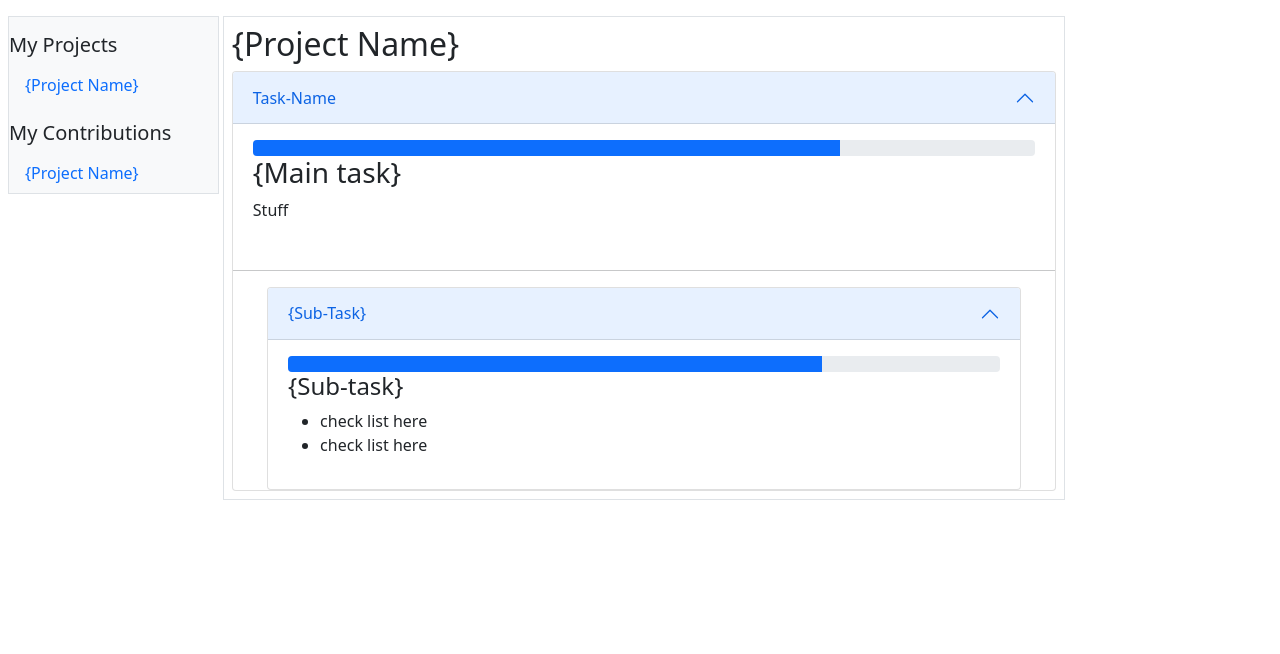
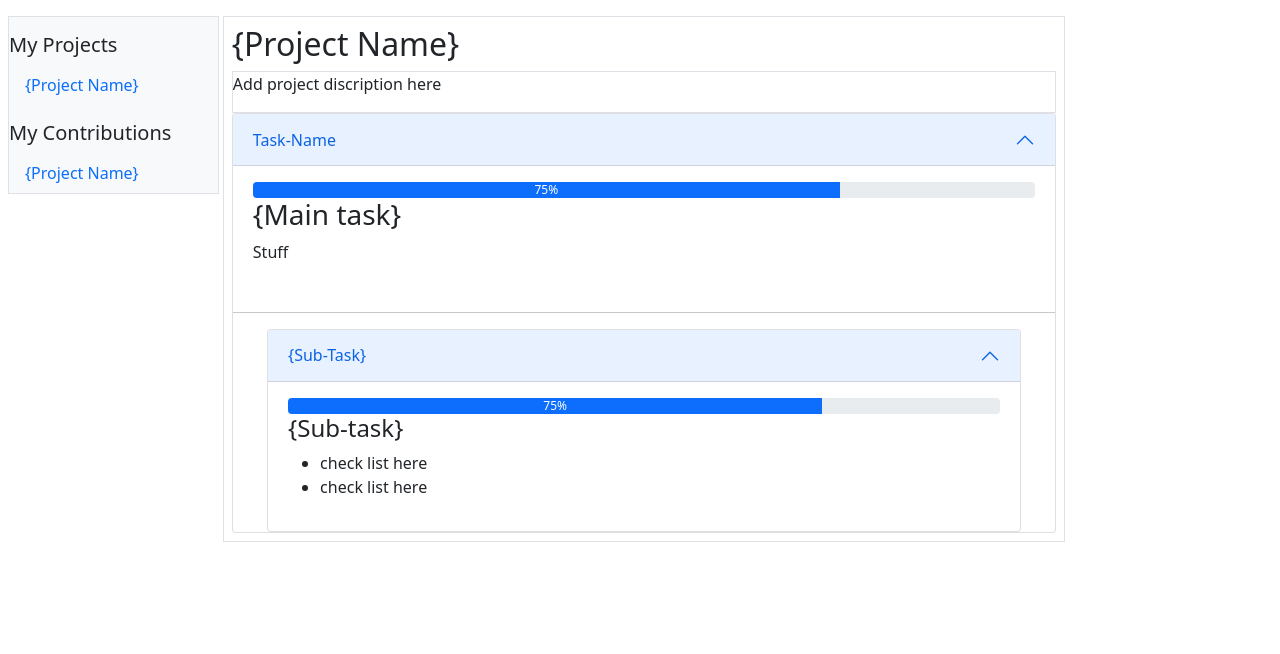
Before and after one commit to bhansen0091/Ticket_Tracker_Project, a Django app: page /ticket/ in a window 1280 px wide. Shown: the part 62-716 px from the top of the page. Run offline with Django 3.2, Linux system fonts and the light colour scheme.

Commit message:
update to dashboard

```diff
--- a/ticket_tracker_proj/ticket_tracker_app/templates/dashboard.html
+++ b/ticket_tracker_proj/ticket_tracker_app/templates/dashboard.html
@@ -101,6 +101,8 @@
     <main class="col-8 d-inline-block border p-2">
         <div class="col">
             <h2>{Project Name}</h2>
+            <div class="col border"><p>Add project discription here</p></div>
+
             {% comment %}
             <!--todo: {% for project in projects %} -->
             {% endcomment %}
@@ -114,7 +116,10 @@
                     <div id="collapseOne" class="accordion-collapse collapse show" aria-labelledby="headingOne" data-bs-parent="#accordion">
                         <div class="accordion-body">
                             <div class="progress">
-                                <div class="progress-bar w-75" role="progressbar" aria-valuenow="75" aria-valuemin="0" aria-valuemax="100"></div>
+                                {%comment%}
+                                <!--todo: add jQury to progress bar so whole page doesnt reload ever time -->
+                                {% endcomment %}
+                                <div class="progress-bar w-75" role="progressbar" aria-valuenow="75" aria-valuemin="0" aria-valuemax="100">75%</div>
                             </div>
                             <h3>{Main task}</h3>
                             {% comment %}
@@ -132,9 +137,6 @@
                             {% endcomment %}
                             <div class="accordion " id="SUBaccordion">
                                 <div class="accordion-item">
-                                    {% comment %}
-                                    <!-- todo: Add sub-progress bar here -->
-                                    {% endcomment %}
                                     <h2 class="accordion-header" id="SUBheadingOne">
                                         <button class="accordion-button " type="button" data-bs-toggle="collapse" data-bs-target="#SUBcollapseOne" aria-expanded="true" aria-controls="SUBcollapseOne">
                                             {Sub-Task}
@@ -143,7 +145,10 @@
                                     <div id="SUBcollapseOne" class="accordion-collapse collapse show" aria-labelledby="SUBheadingOne" data-bs-parent="#SUBaccordion">
                                         <div class="accordion-body">
                                             <div class="progress">
-                                                <div class="progress-bar w-75" role="progressbar" aria-valuenow="75" aria-valuemin="0" aria-valuemax="100"></div>
+                                                {%comment%}
+                                                <!--todo: add jQury to progress bar so whole page doesnt reload ever time -->
+                                                {% endcomment %}
+                                                <div class="progress-bar w-75" role="progressbar" aria-valuenow="75" aria-valuemin="0" aria-valuemax="100">75%</div>
                                             </div>
                                             <h4>{Sub-task}</h4>
                                             {% comment %}
```
